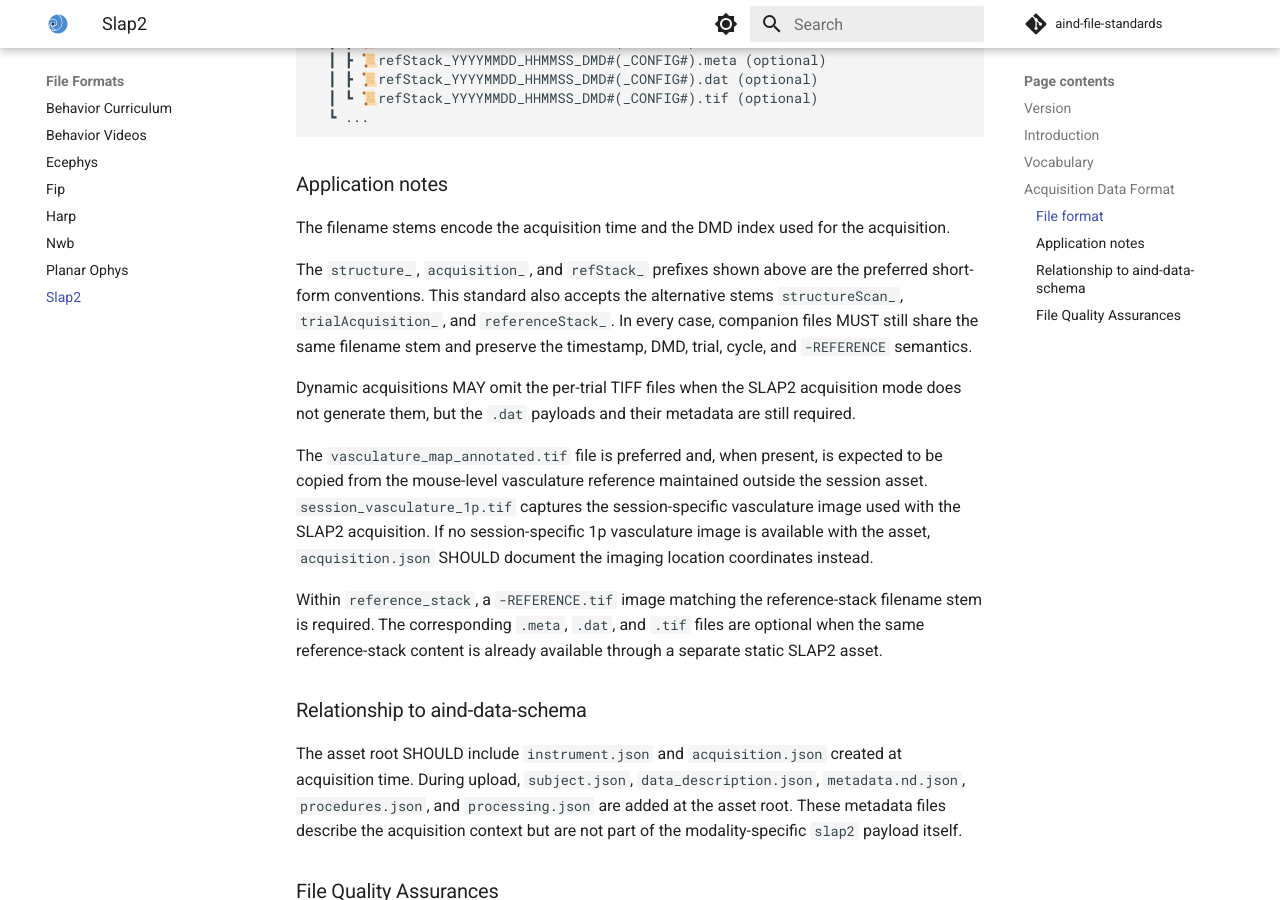
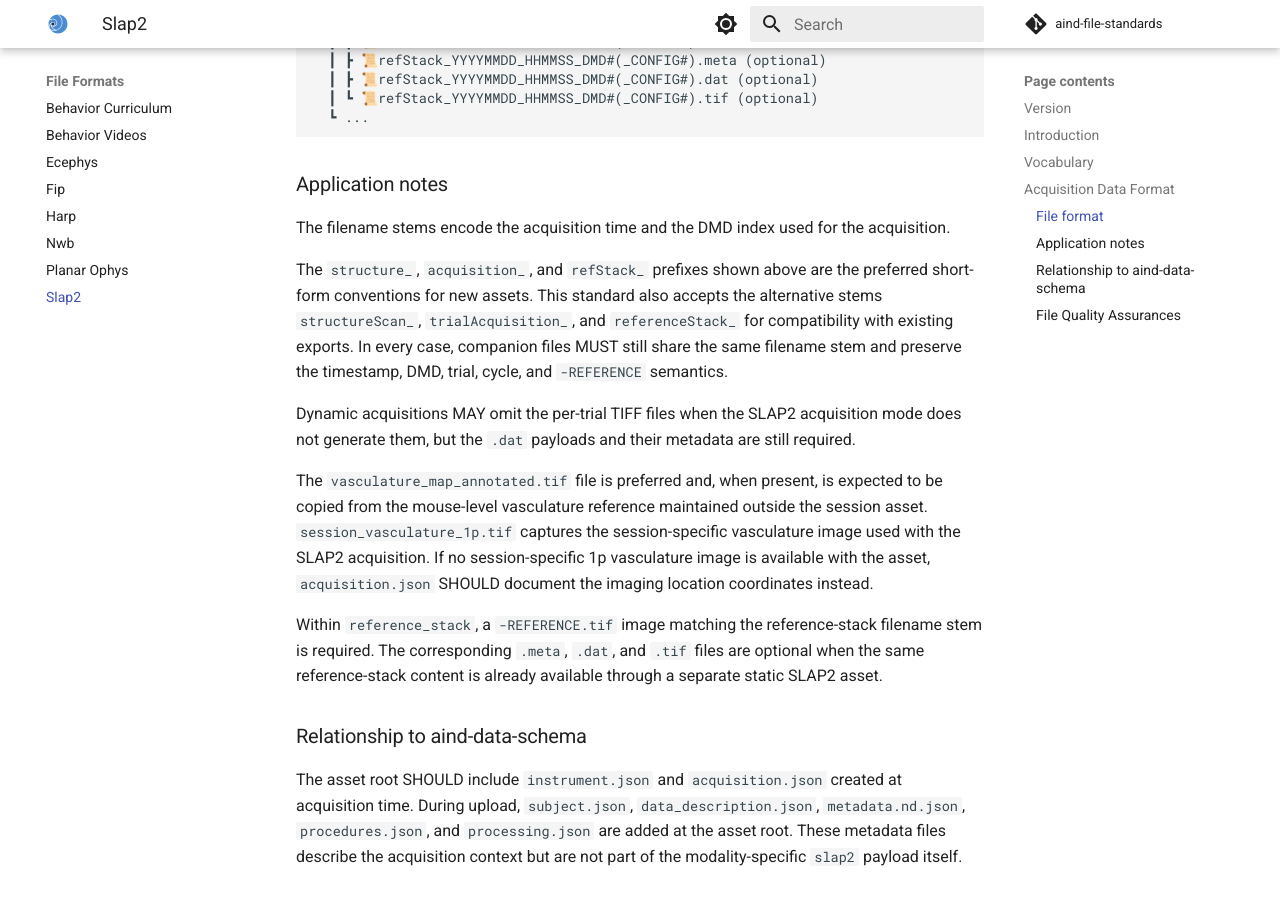
Before and after one commit to AllenNeuralDynamics/aind-file-standards, an MkDocs documentation site: the page built from docs/file_formats/slap2.md, in a window 1280 px wide and 900 px high, scrolled down 1893 px. Built offline with MkDocs 1.6.1 and Material for MkDocs 9.7.7, drawn with Linux system fonts in a browser that asks for light colours; comment, search, counter and statistics services are not loaded.

Commit message:
docs: prefer canonical SLAP2 stems

```diff
--- a/docs/file_formats/slap2.md
+++ b/docs/file_formats/slap2.md
@@ -71,7 +71,7 @@ Dynamic SLAP2 experiment assets MUST store their modality-specific files in `sla
 
 The filename stems encode the acquisition time and the DMD index used for the acquisition.
 
-The `structure_`, `acquisition_`, and `refStack_` prefixes shown above are the preferred short-form conventions. This standard also accepts the alternative stems `structureScan_`, `trialAcquisition_`, and `referenceStack_`. In every case, companion files MUST still share the same filename stem and preserve the timestamp, DMD, trial, cycle, and `-REFERENCE` semantics.
+The `structure_`, `acquisition_`, and `refStack_` prefixes shown above are the preferred short-form conventions for new assets. This standard also accepts the alternative stems `structureScan_`, `trialAcquisition_`, and `referenceStack_` for compatibility with existing exports. In every case, companion files MUST still share the same filename stem and preserve the timestamp, DMD, trial, cycle, and `-REFERENCE` semantics.
 
 Dynamic acquisitions MAY omit the per-trial TIFF files when the SLAP2 acquisition mode does not generate them, but the `.dat` payloads and their metadata are still required.
 
```
